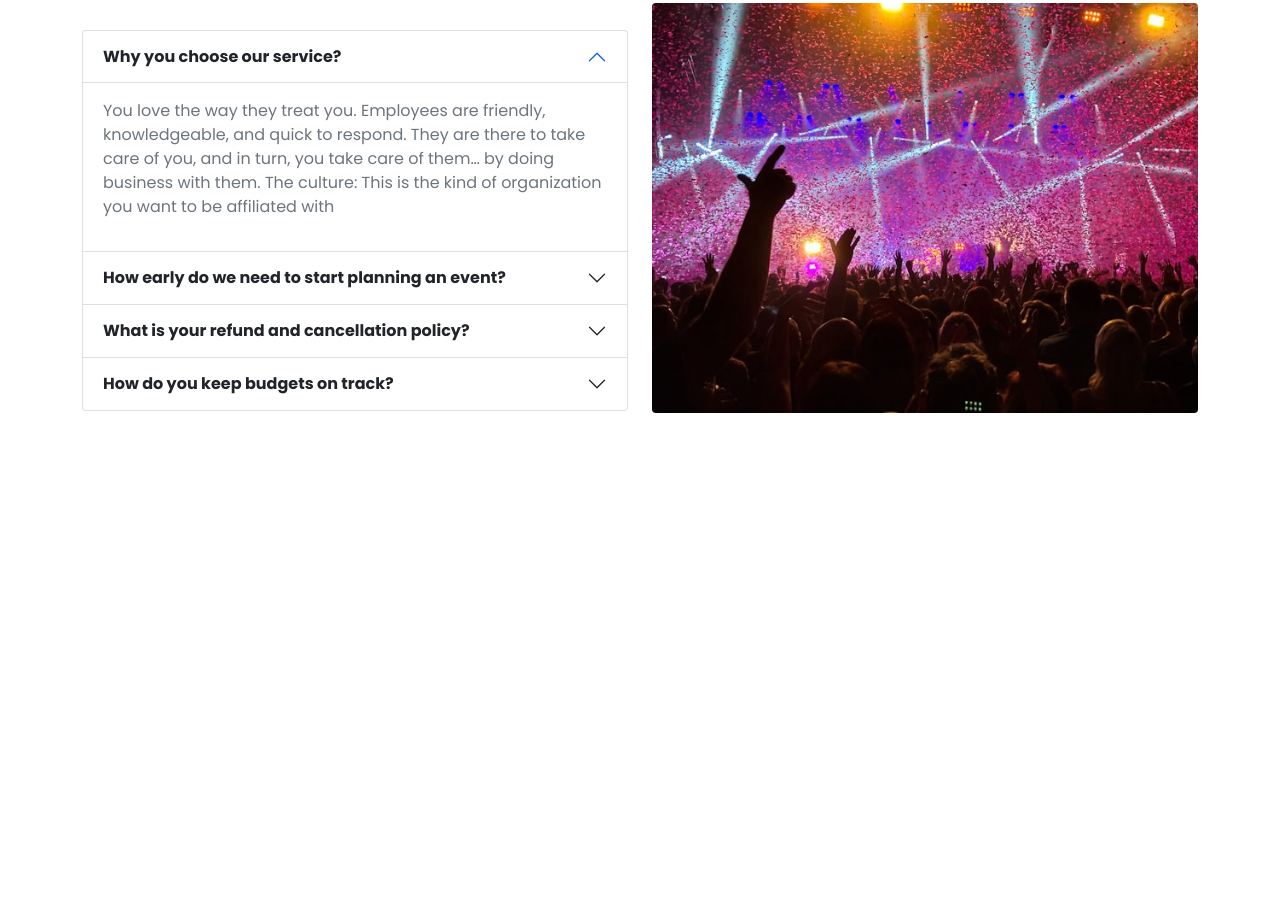
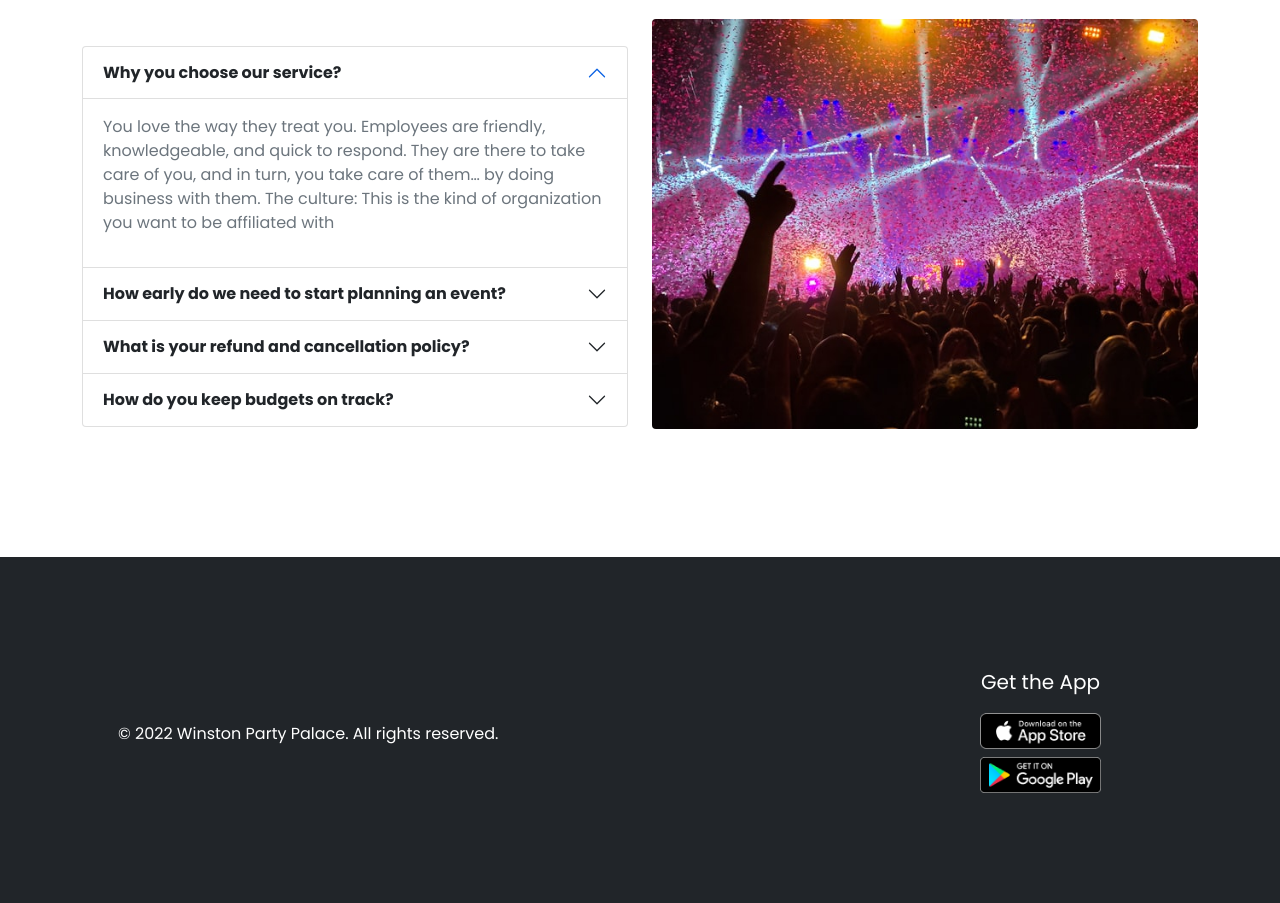
Before and after one commit to mhgitrepo/convention-center, a plain HTML site: page index.html in a window 1280 px wide. Shown: the part 2735-3638 px from the top of the page. Before the commit the page ends 3148 px from the top, so only its background shows below. Drawn offline with nearby package versions, Linux system fonts and the light colour scheme.

Commit message:
Convention Center - Full responsive

```diff
--- a/css/main.css
+++ b/css/main.css
@@ -88,17 +88,9 @@ body{
 }
 
 /* Footer */
-footer .container{
-    height: 250px;
+.footer-custom-section{
+    height: 250px
 }
-
-
-
-
-
-
-
-
 
 
 
@@ -113,6 +105,9 @@ footer .container{
         position: relative;
         right: 0;
     }
+    .footer-custom-section img{
+        max-width: 35%;
+    }
 }
 @media only screen and (max-width:992px){
     .col-custom{
@@ -123,4 +118,7 @@ footer .container{
         position: relative;
         right: 0;
     }
+    .copyright-text{
+        text-align: center;
+    }
 }
--- a/index.html
+++ b/index.html
@@ -118,6 +118,7 @@
         <!-- Bonus Section: Our Location -->
         <section class="container mt-5">
             <h3 class="text-center fw-bold fs-2 mb-5 pb-2">Our Location</h3>
+            <div class="overflow-auto">
                 <table class="table table-bordered border-primary table-hover">
                     <thead>
                         <tr class="bg-primary">
@@ -154,6 +155,7 @@
                         </tr>
                     </tbody>
                 </table>
+            </div>
         </section>
 
         <!-- Our Package -->
@@ -304,24 +306,20 @@
     </main>
 
     <!-- Footer Section -->
-    <!-- <footer class="bg-dark item-gap">
-        <div class="container">
-            <div class="row">
-                <div class="col-lg-6 mx-auto">
-                    <p class="text-white">© 2022 Winston Party Palace. All rights reserved</p>
+    <footer class="bg-dark item-gap">
+        <div class="container p-5">
+            <div class="row footer-custom-section">
+                <div class="col-sm-12 col-md-9 col-lg-9 d-flex flex-column justify-content-center order-1 order-sm-1 order-md-0 order-lg-0 gy-4">
+                    <p class="text-white copyright-text">© 2022 Winston Party Palace. All rights reserved.</p>
                 </div>
-                <div class="col-lg-6">
-                    <div>
-                        <p class="text-white">Get the App</p>
-                        <div class="d-flex flex-column align-items-end">
-                            <img src="images/footer/apple-store.png" alt="" class="w-25">
-                            <img src="images/footer/google-playstore.png" alt="" class="w-25">
+                <div class="col-sm-12 col-md-3 col-lg-3 d-flex flex-column justify-content-center align-items-center">
+                    <p class="text-white fs-5">Get the App</p>
+                    <img src="images/footer/apple-store.png" alt="" class="w-50 mb-2">
+                    <img src="images/footer/google-playstore.png" alt="" class="w-50">
                 </div>
             </div>
         </div>
-            </div>
-        </div>
-    </footer> -->
+    </footer>
 
     <!-- Boostrap JS CDN -->
     <script src="https://cdn.jsdelivr.net/npm/bootstrap@5.1.3/dist/js/bootstrap.bundle.min.js" integrity="sha384-ka7Sk0Gln4gmtz2MlQnikT1wXgYsOg+OMhuP+IlRH9sENBO0LRn5q+8nbTov4+1p" crossorigin="anonymous"></script>
```
Lines whose indentation alone changed are shown as unchanged.
